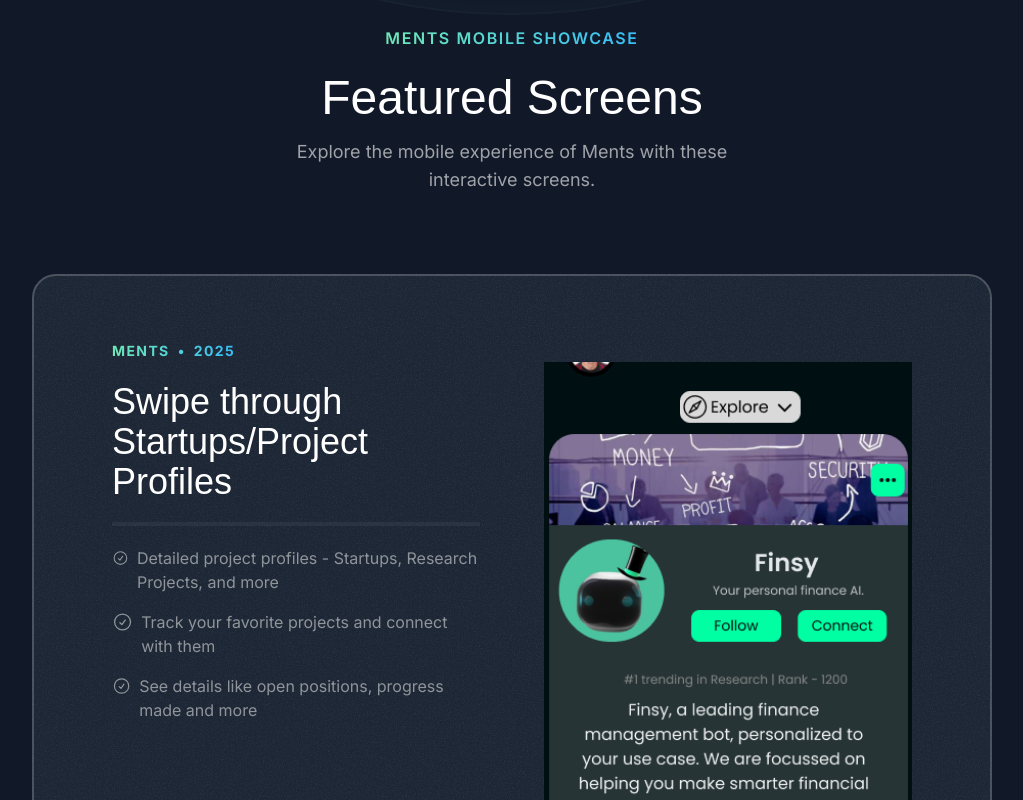
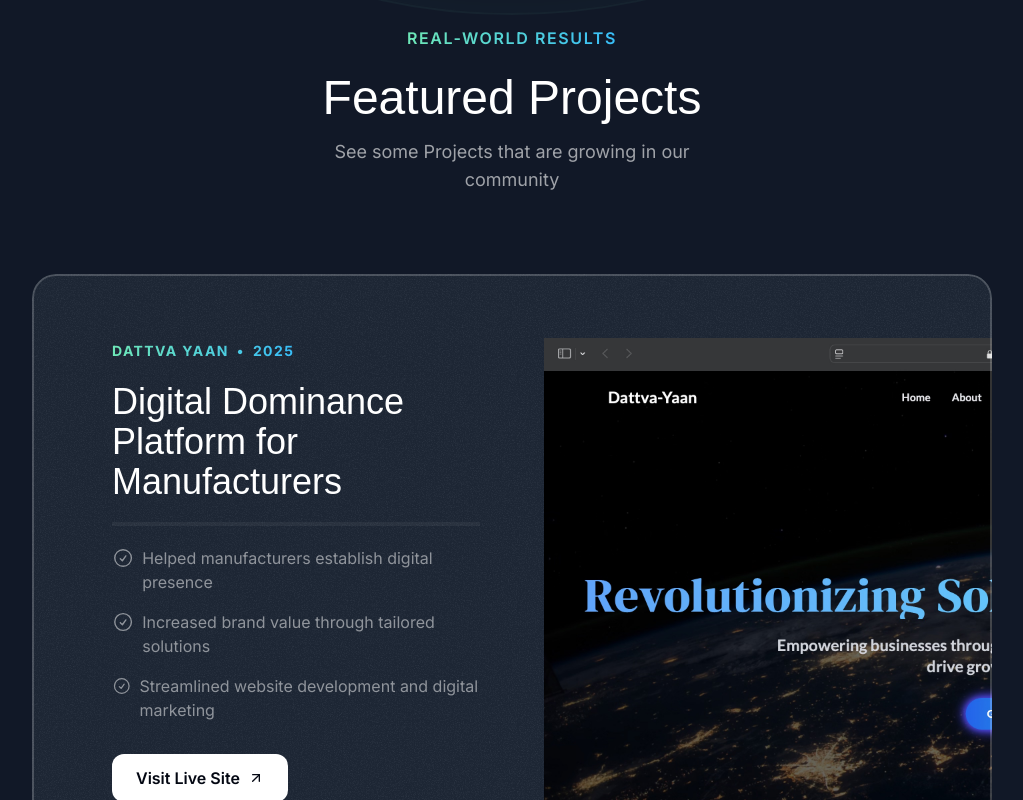
Before and after one commit to finsylive/mentsweb, a Next.js app: page / in a window 1280 px wide. Shown: the part 1120-1920 px from the top of the page, without its empty margins (128-1151 px from the left). Built offline with nearby package versions, Linux system fonts and the light colour scheme; a web font is replaced by a local one.

Commit message:
revertback real

```diff
--- a/src/sections/Projects.tsx
+++ b/src/sections/Projects.tsx
@@ -1,94 +1,76 @@
-import mentsHome from "@/assets/images/Home Page V3.png";
-import mentsLeaderboardWork from "@/assets/images/leaderboard - Work.png";
-import mentsLeaderboard from "@/assets/images/leaderboard.png";
-import mentsSearch from "@/assets/images/Search Page-3.png";
+import dattvaYaan from "@/assets/images/dattva-yaan.jpeg";
+import founderGang from "@/assets/images/foundersGang.png";
+import neuroKind from "@/assets/images/neuro-kind.jpg";
 import CheckCircleIcon from "@/assets/icons/check-circle.svg";
 import ArrowUpRightIcon from "@/assets/icons/arrow-up-right.svg";
 import Image from "next/image";
 import grainImage from "@/assets/images/grain.jpg";
 
 const portfolioProjects = [
+  // {
+  //   company: "FoundersGang",
+  //   year: "2024",
+  //   title: "A place for founders, to build connect and thrive",
+  //   results: [
+  //     { title: "A place to showcase your startup" },
+  //     { title: "Get weekly new updates" },
+  //     { title: "Tool and resources tailored to needs to entrepreneurs" },
+  //   ],
+  //   link: "https://www.foundersgang.com",
+  //   image: founderGang,
+  // },
   {
-    company: "Ments",
+    company: "Dattva Yaan",
     year: "2025",
-    title: "Swipe through Startups/Project Profiles",
+    title: "Digital Dominance Platform for Manufacturers",
     results: [
-      { title: "Detailed project profiles - Startups, Research Projects, and more" },
-      { title: "Track your favorite projects and connect with them" },
-      { title: "See  details like open positions, progress made and more" },
+      { title: "Helped manufacturers establish digital presence" },
+      { title: "Increased brand value through tailored solutions" },
+      { title: "Streamlined website development and digital marketing" },
     ],
-    link: "#",
-    image: mentsLeaderboardWork,
+    link: "https://dvaann.web.app/",
+    image: dattvaYaan,
   },
   {
-    company: "Ments",
+    company: "neuro kind",
     year: "2025",
-    title: "Leaderboard",
+    title: "AI-Powered Mental Health Diagnosis Platform",
     results: [
-      { title: "Find our what ideas people like the most" },
-      { title: "Win exciting rewards, and funding opportunities." },
-      { title: "Filter through top projects based on your interest" },
+      { title: "Provides affordable mental health diagnosis in India" },
+      { title: "Adheres to strict WHO Guidelines for accuracy" },
+      { title: "Reduces dependency on costly professional reports" },
     ],
-    link: "#",
-    image: mentsLeaderboard,
-  },
-  {
-    company: "Ments",
-    year: "2025",
-    title: "Requirements",
-    results: [
-      { title: "Find requirements that match your skills" },
-      { title: "Connect with Startups and Projects which require your skills" },
-      { title: "Robust search feature to find Projects, People, and work" },
-    ],
-    link: "#",
-    image: mentsSearch,
-  },
-  {
-    company: "Ments",
-    year: "2025",
-    title: "Environments",
-    results: [
-      { title: "Topic based discussions" },
-      { title: "Personalized content at your fingertips" },
-      { title: "Exchange of ideas and insights between students and experts" },
-    ],
-    link: "#",
-    image: mentsHome,
+    link: "https://mental-health-test.tiiny.site",
+    image: neuroKind,
   },
 ];
 
-export const Projects = () => {
+export const Projects = () => {  // Changed from ProjectsSection to Projects
   return (
     <section className="pb-16 lg:py-24">
       <div className="container">
         <div className="flex justify-center">
           <p className="uppercase font-semibold tracking-widest bg-gradient-to-r from-emerald-300 to-sky-400 text-center bg-clip-text text-transparent">
-            Ments Mobile Showcase
+            Real-world Results
           </p>
         </div>
         <h2 className="font-serif text-3xl md:text-5xl text-center mt-6">
-          Featured Screens
+          Featured Projects
         </h2>
         <p className="text-center md:text-lg text-white/60 mt-4 max-w-md mx-auto">
-          Explore the mobile experience of Ments with these interactive screens.
+          See some Projects that are growing in our community
         </p>
-
-        {/* Adding a wrapper with relative positioning and height */}
-        <div className="mt-10 md:mt-20 relative" style={{ height: `${portfolioProjects.length * 100}vh` }}>
-          {portfolioProjects.map((project, index) => (
+        <div className="mt-10  md:mt-20 flex flex-col gap-20">
+          {portfolioProjects.map((project) => (
             <div
               key={project.title}
-              className="bg-gray-800 rounded-3xl relative z-0 overflow-hidden after:z-10 after:content-[''] after:absolute after:inset-0 after:outline-2 after:outline after:-outline-offset-2 after:rounded-3xl after:outline-white/20 px-8 pt-8 md:pt-12 md:px-10 lg:pt-16 lg:px-20 after:pointer-events-none sticky bottom-0 h-screen flex flex-col lg:block"
-              style={{
-                zIndex: portfolioProjects.length - index, // Higher index = lower z-index
-              }}
+              className="bg-gray-800 rounded-3xl relative z-0 overflow-hidden after:z-10 after:content-[''] after:absolute after:inset-0 after:outline-2 after:outline after:-outline-offset-2 after:rounded-3xl after:outline-white/20 px-8 pt-8 md:pt-12 md:px-10 lg:pt-16 lg:px-20 after:pointer-events-none sticky top-16"
             >
               <div
                 className="absolute inset-0 -z-10 opacity-5"
                 style={{ backgroundImage: `url(${grainImage.src})` }}
               ></div>
-              <div className="lg:grid lg:grid-cols-2 lg:gap-16 h-full flex flex-col">
+              <div className="lg:grid lg:grid-cols-2 lg:gap-16">
                 <div className="lg:pb-16">
                   <div className="bg-gradient-to-r from-emerald-300 to-sky-400 inline-flex gap-2 font-bold uppercase tracking-widest text-sm text-transparent bg-clip-text">
                     <span>{project.company}</span>
@@ -105,17 +87,22 @@
                       </li>
                     ))}
                   </ul>
+                  <a href={project.link}>
+                    <button className="bg-white text-gray-950 h-12 w-full md:w-auto px-6 rounded-xl font-semibold inline-flex items-center justify-center gap-2 mt-8">
+                      <span>Visit Live Site</span>
+                      <ArrowUpRightIcon className="w-4 h-4" />
+                    </button>
+                  </a>
                 </div>
-                <div className="flex mt-6 flex-1 items-start justify-center overflow-hidden max-h-[100vh] lg:max-h-none lg:items-center">
-                  <div className="w-[90%] lg:w-full flex">
+                <div>
                   <Image
                     src={project.image}
                     alt={project.title}
-                      className="w-full h-auto scale-100 object-top object-cover lg:scale-100 lg:object-contain"
+                    className="mt-8 -mb-4 md:-md-0 lg:mt-0
+                    lg:absolute lg:h-full"
                     priority={true}
                     quality={90}
                   />
-                  </div>
                 </div>
               </div>
             </div>
```
Lines whose indentation alone changed are shown as unchanged.
